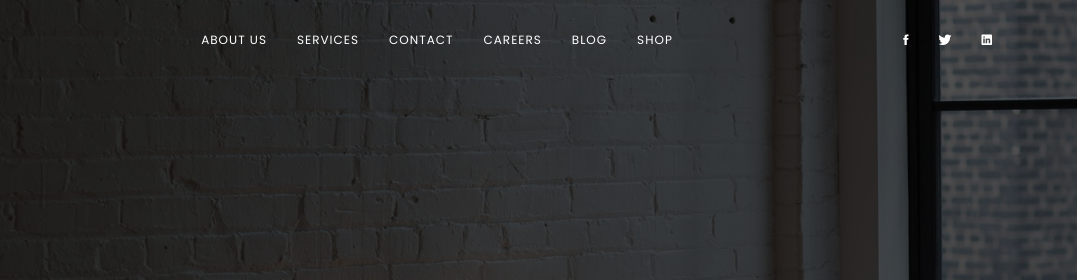
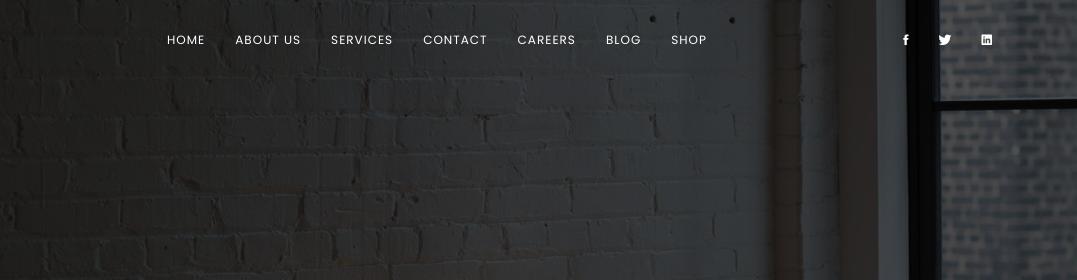
Before and after one commit to JahongirIzzatullaev/digital-agency, a plain HTML site: page index.html in a window 1280 px wide. Shown: the top 280 px of the page, 203-1280 px from the left. Drawn offline with Linux system fonts and the light colour scheme; some packages are replaced by stand-ins of ours; files whose address does not match are found by name.

Commit message:
edit about pages

```diff
--- a/index.html
+++ b/index.html
@@ -47,6 +47,8 @@
       <div class="collapse navbar-collapse" id="navbar-menu">
         <ul class="nav navbar-nav navbar-center" data-in="fadeIn" data-out="fadeOut">
           <li class="dropdown">
+            <a href="index.html" class="dropdown-toggle" data-toggle="dropdown">Home</a>
+          </li><li class="dropdown">
             <a href="about-us.html" class="dropdown-toggle" data-toggle="dropdown">About Us</a>
           </li>
           <li class="dropdown">
```
Also changed, not shown: about-us.html (+2 -0 lines), blog-standard.html (+2 -0 lines), career.html (+2 -0 lines), contact.html (+2 -0 lines), services.html (+2 -0 lines), shop.html (+2 -0 lines).
